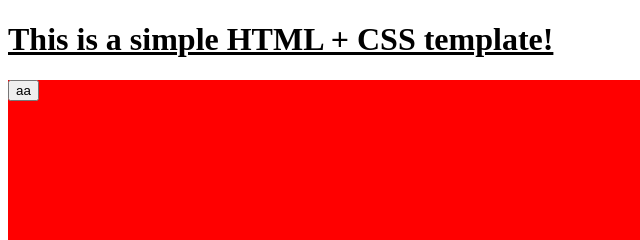
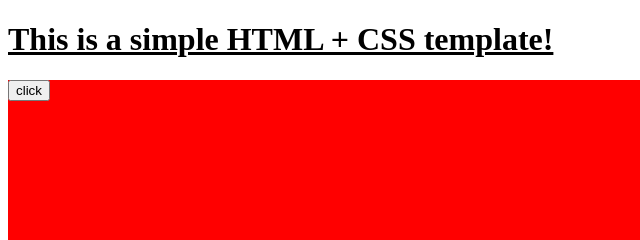
Before and after one commit to lycuong99/test-event-propagation-bubble-capture, a website: page index.html in a window 1280 px wide. Shown: the top 240 px of the page, 0-640 px from the left. Drawn offline with Linux system fonts and the light colour scheme.

Commit message:
Update index.html

```diff
--- a/index.html
+++ b/index.html
@@ -10,7 +10,7 @@
   <body>
     <h1>This is a simple HTML + CSS template!</h1>
     <div id="container">
-      <button id="button">aa</button>
+      <button id="button">click</button>
     </div>
 
     <script>
```
